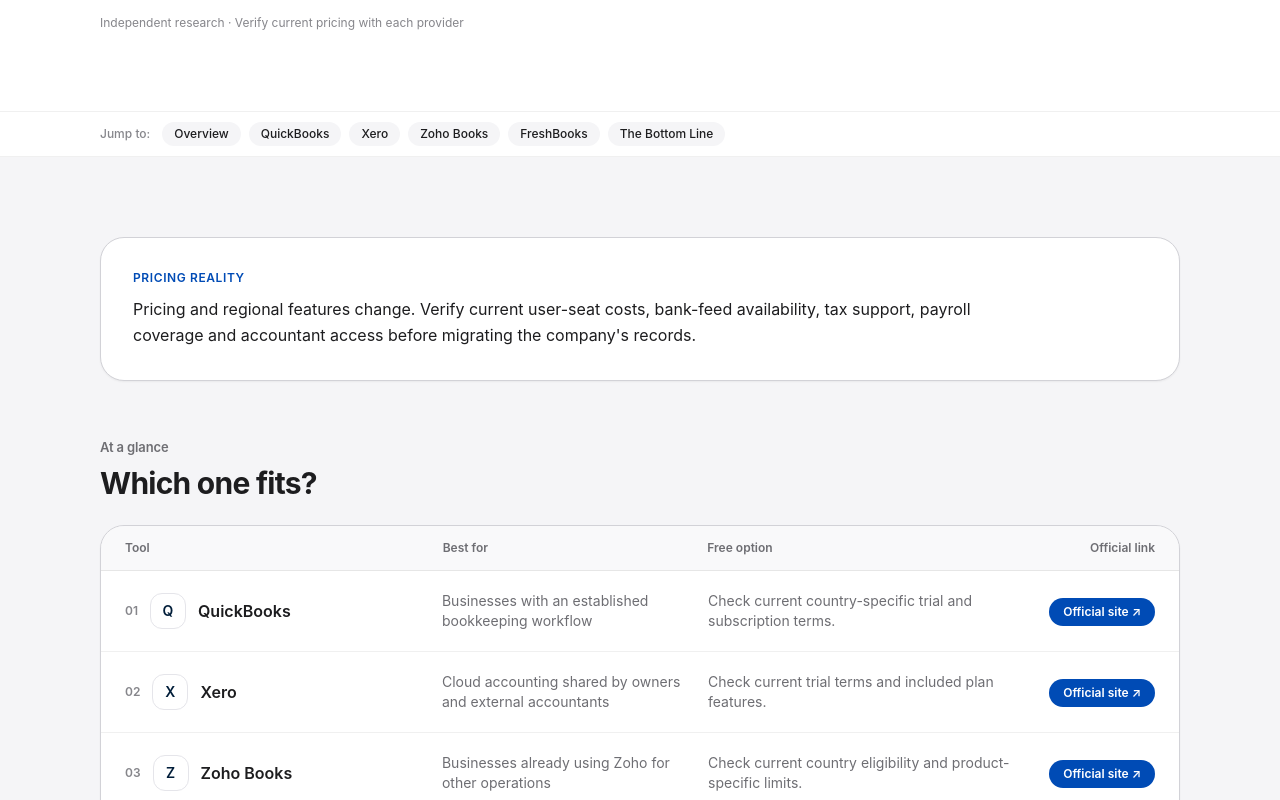
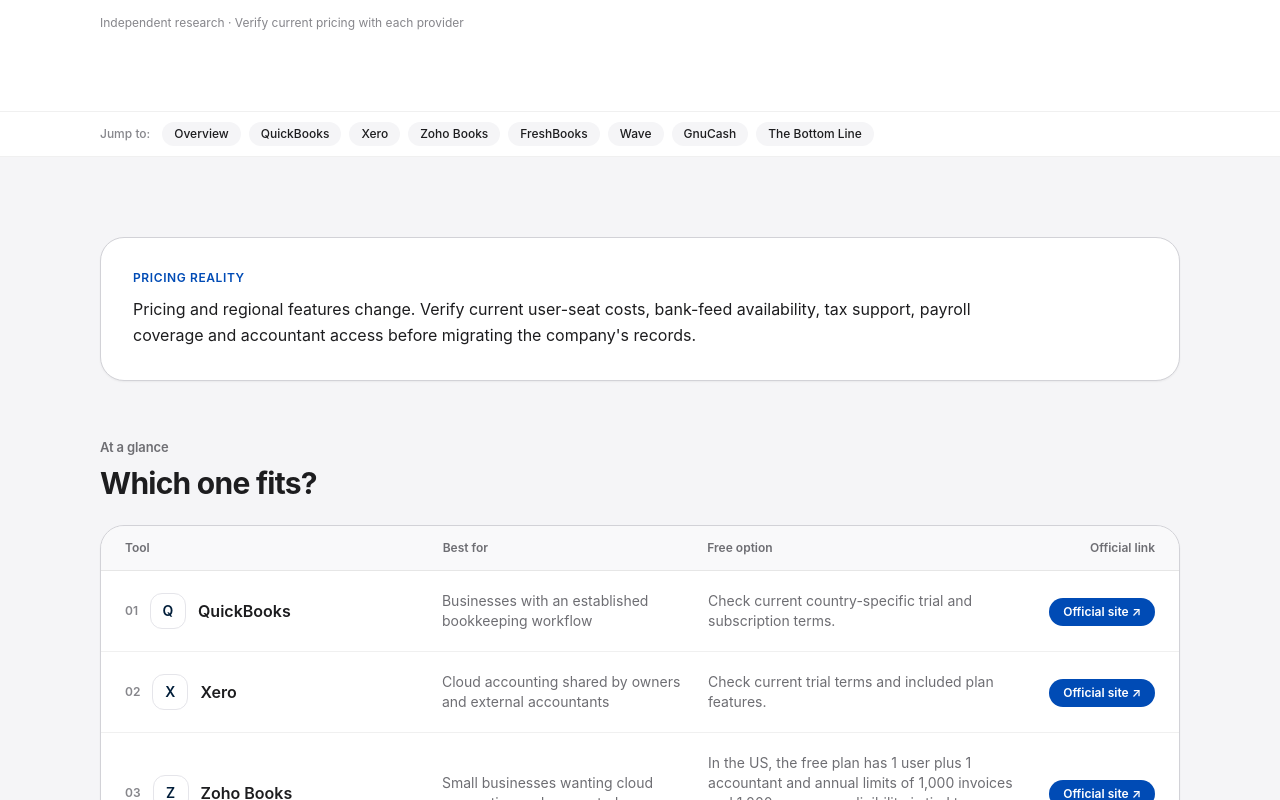
Before and after one commit to LinukaBandara/StackPick, a Next.js app: page /best/accounting-for-small-businesses in a window 1280 px wide. Shown: the part 540-1340 px from the top of the page. Built offline with nearby package versions, Linux system fonts and the light colour scheme; no server answers.

Commit message:
Improve small-business accounting guide with free-plan limits and official sources

```diff
--- a/app/best/accounting-for-small-businesses/page.tsx
+++ b/app/best/accounting-for-small-businesses/page.tsx
@@ -17,10 +17,12 @@ export default function Page() {
       tools={[
         { name: "QuickBooks", bestFor: "Businesses with an established bookkeeping workflow", freeOption: "Check current country-specific trial and subscription terms.", tradeoff: "A mature accounting ecosystem can suit an existing accountant workflow, but plan choice and local tax or payroll support need checking.", url: "https://quickbooks.intuit.com/" },
         { name: "Xero", bestFor: "Cloud accounting shared by owners and external accountants", freeOption: "Check current trial terms and included plan features.", tradeoff: "Cloud collaboration can simplify handoffs, but verify local bank feeds, payroll and tax workflows before migration.", url: "https://www.xero.com/" },
-        { name: "Zoho Books", bestFor: "Businesses already using Zoho for other operations", freeOption: "Check current country eligibility and product-specific limits.", tradeoff: "Connected apps can reduce duplicate entry, but the setup is only worthwhile if the integrations cover your actual processes.", url: "https://www.zoho.com/books/" },
-        { name: "FreshBooks", bestFor: "Service businesses that bill projects or tracked time", freeOption: "Check current trial terms, client limits and plan requirements.", tradeoff: "Can fit service billing and time-based work, but inventory-heavy or more complex accounting needs should be assessed carefully.", url: "https://www.freshbooks.com/" },
+        { name: "Zoho Books", bestFor: "Small businesses wanting cloud accounting and connected apps", freeOption: "In the US, the free plan has 1 user plus 1 accountant and annual limits of 1,000 invoices and 1,000 expenses; eligibility is tied to annual revenue of $50,000 or less.", tradeoff: "The free tier is useful for a very small operation, but revenue eligibility, document limits and country-specific features can make an upgrade necessary.", url: "https://www.zoho.com/us/books/pricing/" },
+        { name: "FreshBooks", bestFor: "Service businesses that bill projects or tracked time", freeOption: "A trial may be available; check current client limits and plan requirements before relying on it as a free option.", tradeoff: "Can fit service billing and time-based work, but inventory-heavy or more complex accounting needs should be assessed carefully.", url: "https://www.freshbooks.com/" },
+        { name: "Wave", bestFor: "Eligible US and Canadian microbusinesses prioritizing simple bookkeeping", freeOption: "Wave Starter offers core invoicing and accounting features at no monthly subscription cost.", tradeoff: "Eligibility is geographically limited, and online payment processing or additional services can still incur fees.", url: "https://www.waveapps.com/" },
+        { name: "GnuCash", bestFor: "Owners who prefer free desktop accounting and local files", freeOption: "Free, open-source desktop software with double-entry accounting and reconciliation.", tradeoff: "It is not a hosted collaborative workspace; you need to manage local backups and coordinate accountant handoffs yourself.", url: "https://www.gnucash.org/" },
       ]}
-      bottomLine="Choose around the monthly close: can the team reconcile transactions, correct exceptions and give the accountant reliable reports without rebuilding them elsewhere? Favor the tool that fits your country's requirements and existing bookkeeping process. Test a normal week plus one month-end handoff before migrating historical data."
+      bottomLine="Choose around the monthly close: can the team reconcile transactions, correct exceptions and give the accountant reliable reports without rebuilding them elsewhere? For the smallest eligible US business, compare Zoho Books and Wave carefully; for teams collaborating in the cloud, compare QuickBooks and Xero against your accountant's workflow. Favor the tool that fits your country's requirements, then test a normal week plus one month-end handoff before migrating historical data."
     >
       <section className="bg-white">
         <div className="sp-container py-16 sm:py-20">
@@ -36,6 +38,25 @@ export default function Page() {
             <div className="rounded-2xl border border-black/10 p-6"><p className="font-semibold">Management reports</p><p className="mt-2 text-sm leading-6 text-[#6e6e73]">Check whether cash position, overdue invoices and expense totals are easy to interpret.</p></div>
             <div className="rounded-2xl border border-black/10 p-6"><p className="font-semibold">Team handoff</p><p className="mt-2 text-sm leading-6 text-[#6e6e73]">Confirm accountant permissions, audit history, seat cost and data export.</p></div>
           </div>
+          <div className="mt-10 rounded-2xl bg-[#f5f5f7] p-6 sm:p-8">
+            <h3 className="text-lg font-semibold">Free accounting: check the limits before committing</h3>
+            <ul className="mt-4 list-disc space-y-2 pl-5 text-sm leading-6 text-[#6e6e73]">
+              <li><strong className="text-[#1d1d1f]">Zoho Books:</strong> its US free tier has specific user, invoice and expense limits, plus a revenue eligibility threshold. Confirm the current country-specific terms.</li>
+              <li><strong className="text-[#1d1d1f]">Wave:</strong> the free Starter option is intended for eligible businesses in the US and Canada; payment processing and add-on services may cost extra.</li>
+              <li><strong className="text-[#1d1d1f]">GnuCash:</strong> a free desktop option with double-entry accounting, but no built-in cloud collaboration.</li>
+              <li><strong className="text-[#1d1d1f]">Paid cloud tools:</strong> QuickBooks, Xero and FreshBooks pricing, included seats and features vary by country and plan. Review current terms rather than relying on a promotion or trial.</li>
+            </ul>
+            <h3 className="mt-7 text-lg font-semibold">Official product and plan details</h3>
+            <div className="mt-3 flex flex-wrap gap-x-5 gap-y-2 text-sm">
+              <a className="underline underline-offset-4" href="https://www.zoho.com/us/books/pricing/" target="_blank" rel="noreferrer">Zoho Books US pricing</a>
+              <a className="underline underline-offset-4" href="https://support.waveapps.com/hc/en-us/articles/208621296-Is-Wave-free" target="_blank" rel="noreferrer">Wave free-plan details</a>
+              <a className="underline underline-offset-4" href="https://quickbooks.intuit.com/pricing/" target="_blank" rel="noreferrer">QuickBooks pricing</a>
+              <a className="underline underline-offset-4" href="https://www.xero.com/pricing-plans/" target="_blank" rel="noreferrer">Xero plans</a>
+              <a className="underline underline-offset-4" href="https://www.gnucash.org/features.phtml?lang=en_US" target="_blank" rel="noreferrer">GnuCash features</a>
+              <a className="underline underline-offset-4" href="https://www.freshbooks.com/pricing" target="_blank" rel="noreferrer">FreshBooks pricing</a>
+            </div>
+            <p className="mt-5 text-xs leading-5 text-[#6e6e73]">This is a feature-and-plan comparison, not a hands-on product test. Availability, limits and fees can change; confirm the terms for your country before moving financial records.</p>
+          </div>
         </div>
       </section>
     </ComparisonArticle>
```
